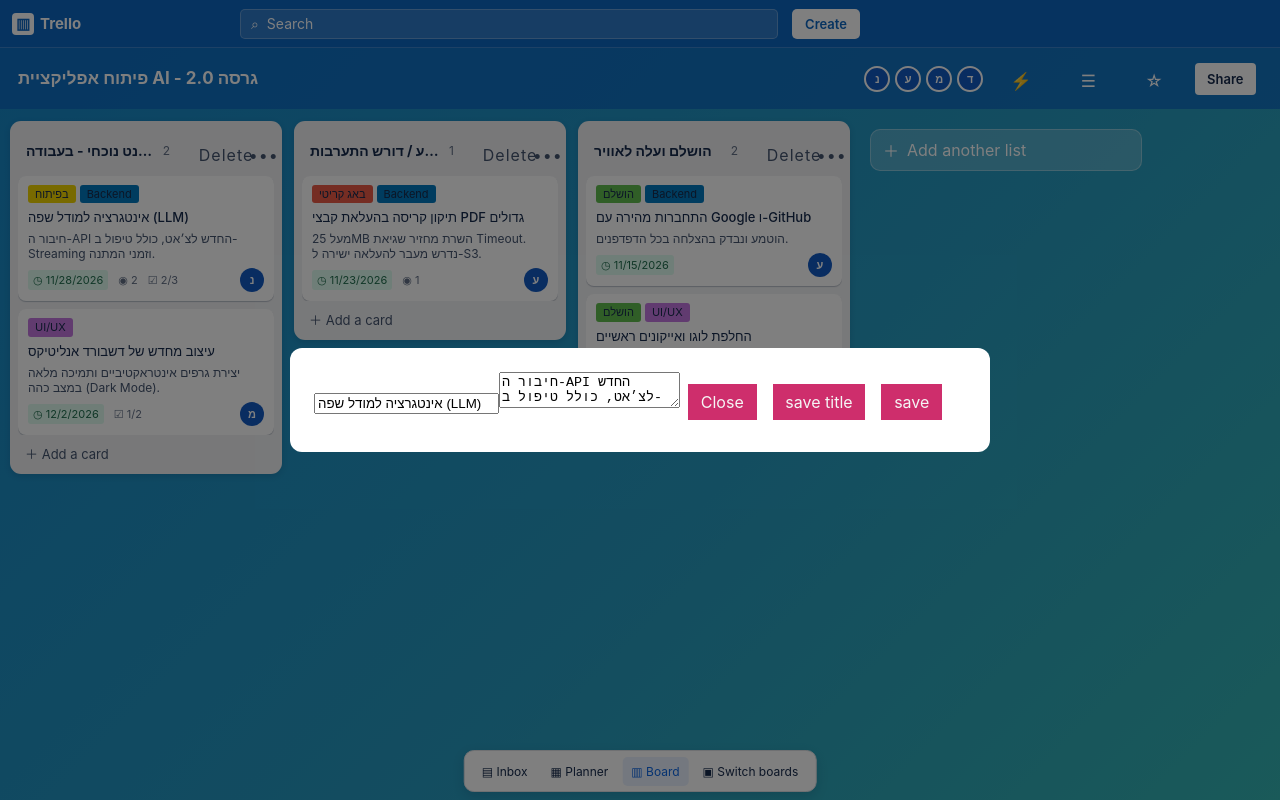
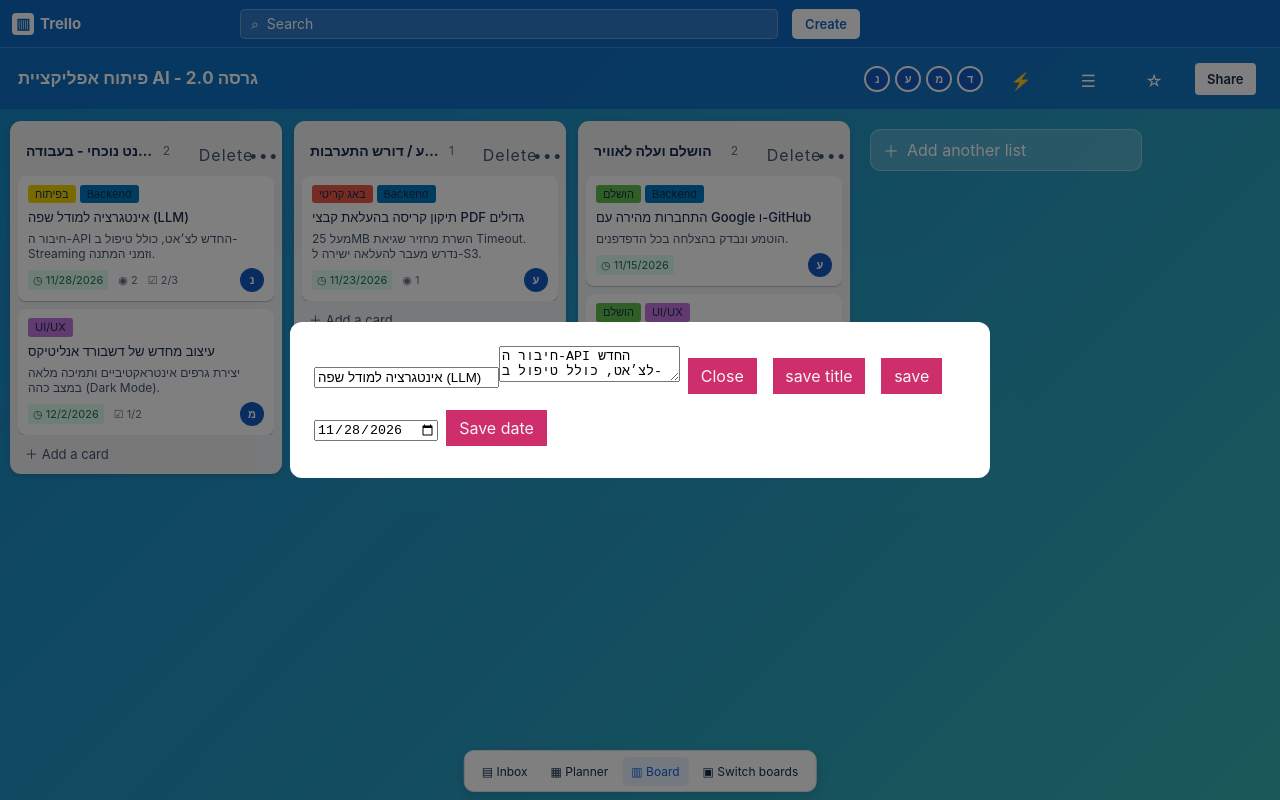
Before and after one commit to ofekmeshulam46-bot/Trello-Frontend, a React (Vite) app: page /board/b101/task/c101 in a window 1280 px wide. Built offline with nearby package versions, Linux system fonts and the light colour scheme; no server answers.

Commit message:
Add due date editing

```diff
--- a/src/pages/TaskDetails.jsx
+++ b/src/pages/TaskDetails.jsx
@@ -7,6 +7,7 @@ import { saveTask } from "../store/actions/board.actions.js"
 export function TaskDetails() {
     const [description, setDescription] = useState('')
     const [title, setTitle] = useState('')
+    const [dueDate, setDueDate] = useState('')
 
     const navigate = useNavigate()
     const { boardId, taskId } = useParams()
@@ -21,7 +22,8 @@ export function TaskDetails() {
     useEffect(() => {
         setDescription(task?.description || '')
         setTitle(task?.title || '')
-    }, [task?.description, task?.title])
+        setDueDate(task?.dueDate || '')
+    }, [task?.description, task?.title, task?.dueDate])
 
 
     function onClose() {
@@ -58,6 +60,16 @@ export function TaskDetails() {
             <button onClick={() => onSaveField('title', title)}>save title</button>
             <button onClick={() => onSaveField('description', description)}>save</button>
 
+            <input
+                type="date"
+                value={dueDate}
+                onChange={ev => setDueDate(ev.target.value)}
+            />
+
+            <button onClick={() => onSaveField('dueDate', dueDate)}>
+                Save date
+            </button>
+
         </section>
     </div>
 
```
